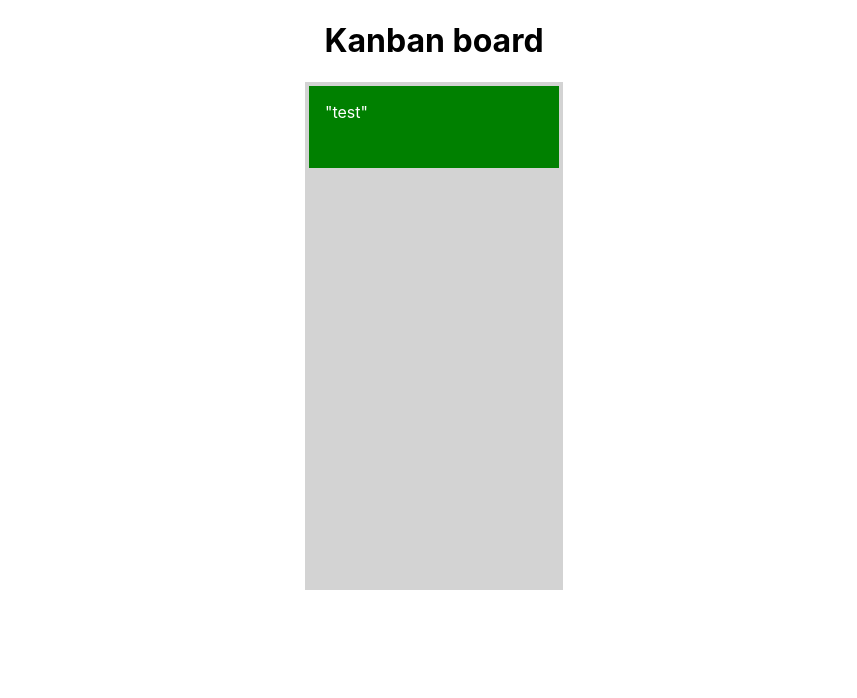
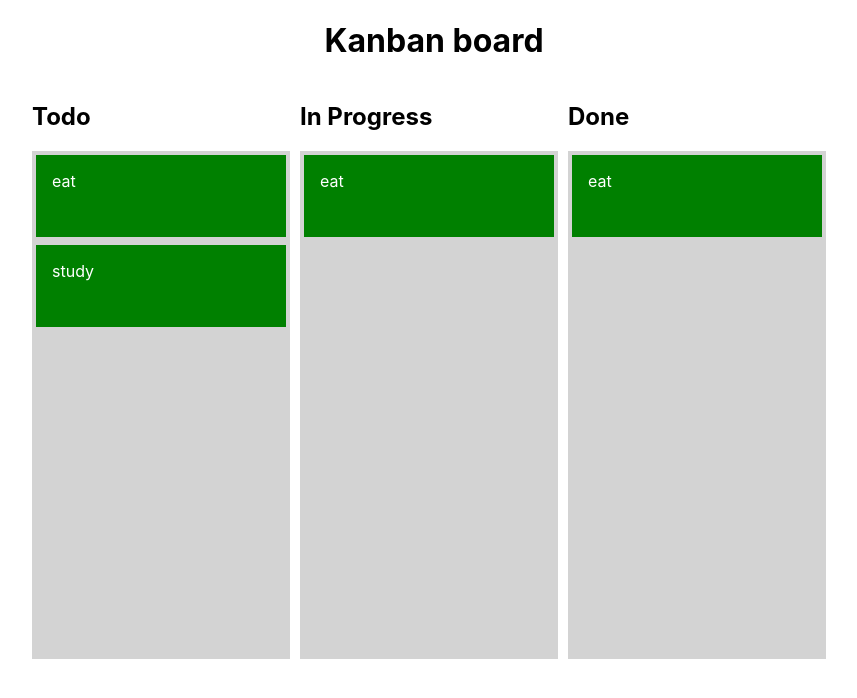
Before and after one commit to mo-mar/kanban-board, a React (Create React App) app: page / in a window 1280 px wide. Shown: the top 698 px of the page, without its empty margins (206-1063 px from the left). Built offline with nearby package versions, Linux system fonts and the light colour scheme.

Commit message:
board works

```diff
--- a/package.json
+++ b/package.json
@@ -10,7 +10,8 @@
     "react-beautiful-dnd": "^13.0.0",
     "react-dom": "^16.13.1",
     "react-scripts": "3.4.3",
-    "styled-components": "^5.2.0"
+    "styled-components": "^5.2.0",
+    "uuid": "^8.3.0"
   },
   "scripts": {
     "start": "react-scripts start",
--- a/src/Components/BoardColumn.js
+++ b/src/Components/BoardColumn.js
@@ -1,12 +1,5 @@
 import React from 'react';
-import styled from 'styled-components';
 
-const StyledBoardColumn = styled.div`
-  height: 600px;
-  width: 200px;
-  background: mediumseagreen;
-  margin-right: 20px;
-`;
 export default function BoardColumn(props) {
-  return <StyledBoardColumn>{props.children}</StyledBoardColumn>;
+  return <div>{props.children}</div>;
 }
--- a/src/Components/BoardItem.js
+++ b/src/Components/BoardItem.js
@@ -1,14 +1,5 @@
 import React from 'react';
-import styled from 'styled-components';
-
-const StyledBoardItem = styled.div`
-  background: maroon;
-  color: white;
-  height: 40px;
-  width: 100%;
-  text-align: center;
-`;
 
 export default function BoardItem(props) {
-  return <StyledBoardItem>{props.text}</StyledBoardItem>;
+  return <div>{props.text}</div>;
 }
--- a/src/Containers/KanbanBoard/BoardBody/BoardBody.js
+++ b/src/Containers/KanbanBoard/BoardBody/BoardBody.js
@@ -1,8 +1,46 @@
-import React from 'react';
+import React, { useState } from 'react';
 import BoardColumn from '../../../Components/BoardColumn';
 import styled from 'styled-components';
 import BoardItem from '../../../Components/BoardItem';
 import { DragDropContext, Droppable, Draggable } from 'react-beautiful-dnd';
+import { v4 as uuidv4 } from 'uuid';
+
+const columnsFromBackEnd = [
+  {
+    id: uuidv4(),
+    name: 'Todo',
+    items: [
+      {
+        id: uuidv4(),
+        text: 'eat',
+      },
+      {
+        id: uuidv4(),
+        text: 'study',
+      },
+    ],
+  },
+  {
+    id: uuidv4(),
+    name: 'In Progress',
+    items: [
+      {
+        id: uuidv4(),
+        text: 'eat',
+      },
+    ],
+  },
+  {
+    id: uuidv4(),
+    name: 'Done',
+    items: [
+      {
+        id: uuidv4(),
+        text: 'eat',
+      },
+    ],
+  },
+];
 
 const StyledBoardBody = styled.div`
   display: flex;
@@ -12,12 +50,53 @@ const StyledBoardBody = styled.div`
 const onDragEnd = (result, columns, setColumns) => {
   if (!result.destination) return;
   const { source, destination } = result;
+  if (source.droppableId !== destination.droppableId) {
+    const sourceColumn = columns[source.droppableId];
+    const destColumn = columns[destination.droppableId];
+    const sourceItems = [...sourceColumn.items];
+    const destItems = [...destColumn.items];
+    const [removed] = sourceItems.splice(source.index, 1);
+    destItems.splice(destination.index, 0, removed);
+    setColumns({
+      ...columns,
+      [source.droppableId]: {
+        ...sourceColumn,
+        items: sourceItems,
+      },
+      [destination.droppableId]: {
+        ...destColumn,
+        items: destItems,
+      },
+    });
+  } else {
+    const column = columns[source.droppableId];
+    const copiedItems = [...column.items];
+    const [removed] = copiedItems.splice(source.index, 1);
+    copiedItems.splice(destination.index, 0, removed);
+    setColumns({
+      ...columns,
+      [source.droppableId]: {
+        ...column,
+        items: copiedItems,
+      },
+    });
+  }
 };
+
 export default function BoardBody() {
+  const [columns, setColumns] = useState(columnsFromBackEnd);
+
   return (
     <StyledBoardBody>
-      <DragDropContext onDragEnd={(result) => console.log(result)}>
-        <Droppable droppableId={'1'} key={1}>
+      <DragDropContext
+        onDragEnd={(result) => onDragEnd(result, columns, setColumns)}
+      >
+        {Object.entries(columns).map(([id, column]) => {
+          return (
+            <div key={column.id}>
+              <h2>{column.name}</h2>
+              <BoardColumn>
+                <Droppable droppableId={id} key={id}>
                   {(provided, snapshot) => {
                     return (
                       <div
@@ -30,9 +109,18 @@ export default function BoardBody() {
                           padding: 4,
                           width: 250,
                           minHeight: 500,
+                          marginRight: '10px',
                         }}
                       >
-                <Draggable key={1} draggableId={'1'} index={0}>
+                        {provided.placeholder}
+                        {column.items.map((item, index) => {
+                          return (
+                            <div key={item.id}>
+                              <Draggable
+                                key={item.id}
+                                draggableId={`${item.id}`}
+                                index={index}
+                              >
                                 {(provided, snapshot) => {
                                   return (
                                     <div
@@ -50,7 +138,7 @@ export default function BoardBody() {
                                         ...provided.draggableProps.style,
                                       }}
                                     >
-                        "test"
+                                      <BoardItem text={item.text}></BoardItem>
                                     </div>
                                   );
                                 }}
@@ -58,11 +146,15 @@ export default function BoardBody() {
                               {provided.placeholder}
                             </div>
                           );
+                        })}
+                      </div>
+                    );
                   }}
                 </Droppable>
-        {/* <Droppable droppableId={2}>
-          <BoardColumn></BoardColumn>
-        </Droppable> */}
+              </BoardColumn>
+            </div>
+          );
+        })}
       </DragDropContext>
     </StyledBoardBody>
   );
```
Also changed, not shown: 1 other file (tests, documents, lock files or other folders). Lines whose indentation alone changed are shown as unchanged.
